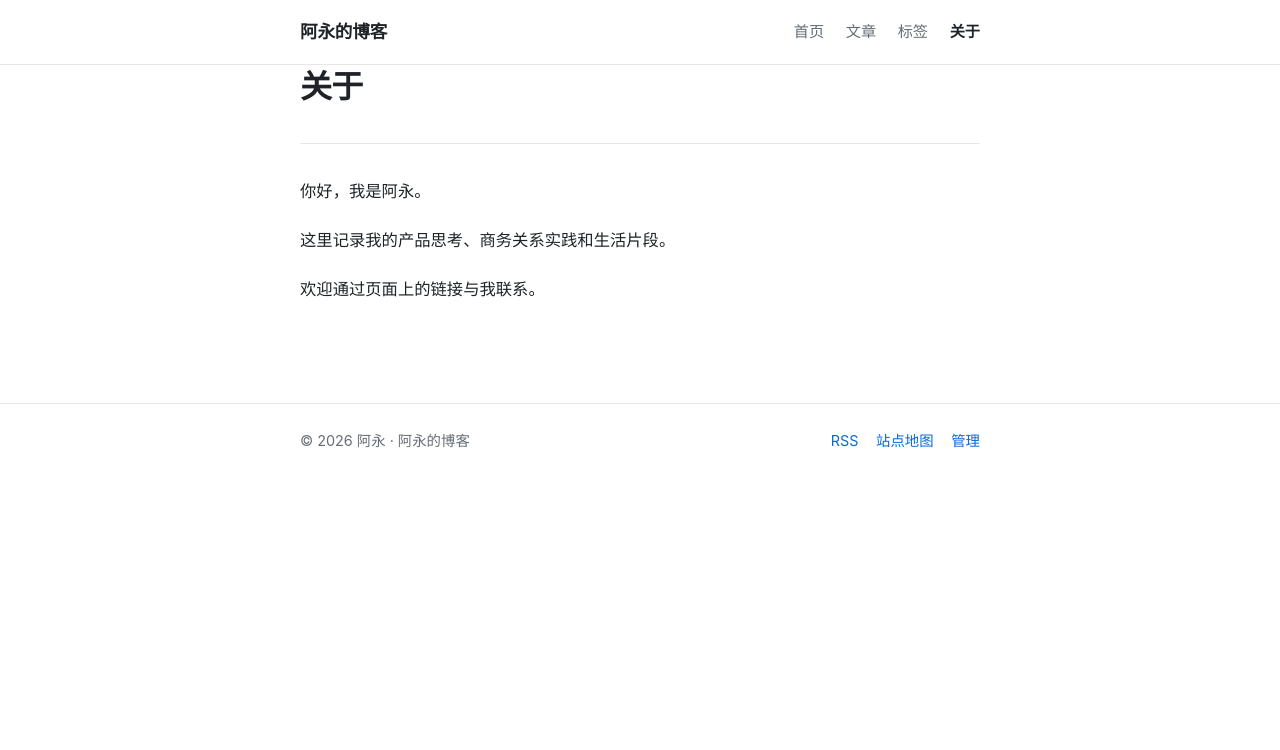
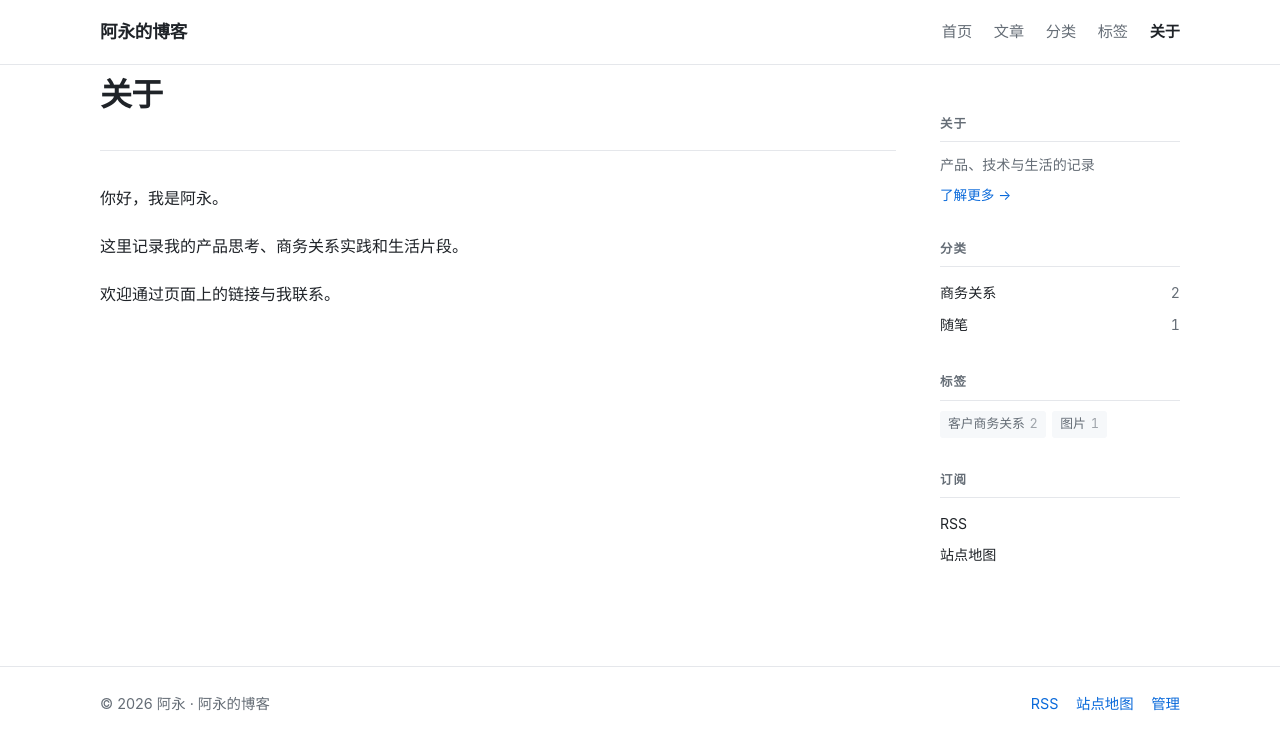
Before and after one commit to zh-simon/wordfo-blog, an Astro site: page /about/ in a window 1280 px wide. Built offline with nearby package versions, Linux system fonts and the light colour scheme; Astro itself is replaced by a stand-in of ours.

Commit message:
改版：通用页面路由、Gitee 图片修复、分类与两栏布局

```diff
--- a/public/admin/config.yml
+++ b/public/admin/config.yml
@@ -17,6 +17,7 @@ collections:
     fields:
       - { label: 标题, name: title, widget: string }
       - { label: 摘要, name: description, widget: text }
+      - { label: 分类, name: category, widget: string, default: 随笔 }
       - { label: 发布日期, name: pubDate, widget: datetime, type: date }
       - { label: 标签, name: tags, widget: list }
       - { label: 草稿, name: draft, widget: boolean, default: false }
@@ -27,6 +28,7 @@ collections:
     label_singular: 页面
     folder: src/content/pages
     create: true
+    slug: "{{slug}}"
     fields:
       - { label: 标题, name: title, widget: string }
       - { label: 摘要, name: description, widget: text }
--- /dev/null
+++ b/src/components/Sidebar.astro
@@ -0,0 +1,51 @@
+---
+import { getPublishedPosts, countBy } from '../lib/posts';
+import { SITE_DESCRIPTION } from '../consts';
+
+const posts = await getPublishedPosts();
+const categories = countBy(posts, (post) => [post.data.category]);
+const tags = countBy(posts, (post) => post.data.tags);
+---
+
+<aside class="sidebar" aria-label="站点侧栏">
+  <section class="side-block">
+    <h2 class="side-title">关于</h2>
+    <p class="side-about">{SITE_DESCRIPTION}</p>
+    <a class="side-more" href="/about/">了解更多 →</a>
+  </section>
+
+  {categories.length > 0 && (
+    <section class="side-block">
+      <h2 class="side-title">分类</h2>
+      <ul class="side-list">
+        {categories.map(([name, count]) => (
+          <li>
+            <a href={`/categories/${encodeURIComponent(name)}/`}>{name}</a>
+            <span class="side-count">{count}</span>
+          </li>
+        ))}
+      </ul>
+    </section>
+  )}
+
+  {tags.length > 0 && (
+    <section class="side-block">
+      <h2 class="side-title">标签</h2>
+      <div class="side-tags">
+        {tags.map(([name, count]) => (
+          <a href={`/tags/${encodeURIComponent(name)}/`}>
+            {name}<span>{count}</span>
+          </a>
+        ))}
+      </div>
+    </section>
+  )}
+
+  <section class="side-block">
+    <h2 class="side-title">订阅</h2>
+    <ul class="side-list">
+      <li><a href="/rss.xml">RSS</a></li>
+      <li><a href="/sitemap.xml">站点地图</a></li>
+    </ul>
+  </section>
+</aside>
--- a/src/content.config.ts
+++ b/src/content.config.ts
@@ -6,6 +6,7 @@ const posts = defineCollection({
   schema: z.object({
     title: z.string(),
     description: z.string().default(''),
+    category: z.string().default('随笔'),
     pubDate: z.coerce.date(),
     updatedDate: z.coerce.date().optional(),
     tags: z.array(z.string()).default([]),
--- a/src/layouts/BaseLayout.astro
+++ b/src/layouts/BaseLayout.astro
@@ -1,6 +1,7 @@
 ---
 import '../styles/global.css';
 import { SITE_TITLE, SITE_DESCRIPTION, SITE_URL, AUTHOR } from '../consts';
+import Sidebar from '../components/Sidebar.astro';
 
 interface Props {
   title?: string;
@@ -16,9 +17,10 @@ const path = Astro.url.pathname;
 
 const links = [
   { href: '/', label: '首页' },
-  { href: '/blog', label: '文章' },
-  { href: '/tags', label: '标签' },
-  { href: '/about', label: '关于' },
+  { href: '/blog/', label: '文章' },
+  { href: '/categories/', label: '分类' },
+  { href: '/tags/', label: '标签' },
+  { href: '/about/', label: '关于' },
 ];
 ---
 
@@ -28,6 +30,7 @@ const links = [
     <meta charset="UTF-8" />
     <meta name="viewport" content="width=device-width, initial-scale=1" />
     <meta name="description" content={description} />
+    <meta name="referrer" content="no-referrer" />
     <meta name="theme-color" content="#ffffff" media="(prefers-color-scheme: light)" />
     <meta name="theme-color" content="#0d1117" media="(prefers-color-scheme: dark)" />
     <title>{pageTitle}</title>
@@ -63,9 +66,14 @@ const links = [
         </nav>
       </div>
     </header>
-    <main id="main" class="wrap">
-      <slot />
-    </main>
+
+    <div class="wrap page-layout">
+      <main id="main" class="content">
+        <slot />
+      </main>
+      <Sidebar />
+    </div>
+
     <footer class="site-footer">
       <div class="wrap footer-inner">
         <span>© {new Date().getFullYear()} {AUTHOR} · {SITE_TITLE}</span>
--- a/src/lib/posts.ts
+++ b/src/lib/posts.ts
@@ -13,3 +13,20 @@ export function formatDate(date: Date): string {
     timeZone: 'UTC',
   }).format(date);
 }
+
+export function formatDateShort(date: Date): string {
+  const y = date.getUTCFullYear();
+  const m = String(date.getUTCMonth() + 1).padStart(2, '0');
+  const d = String(date.getUTCDate()).padStart(2, '0');
+  return `${y}.${m}.${d}`;
+}
+
+export function countBy(posts: CollectionEntry<'posts'>[], pick: (post: CollectionEntry<'posts'>) => string[]): [string, number][] {
+  const counts = new Map<string, number>();
+  for (const post of posts) {
+    for (const key of pick(post)) {
+      counts.set(key, (counts.get(key) ?? 0) + 1);
+    }
+  }
+  return [...counts.entries()].sort((a, b) => b[1] - a[1] || a[0].localeCompare(b[0]));
+}
--- /dev/null
+++ b/src/pages/[slug].astro
@@ -0,0 +1,23 @@
+---
+import { getCollection, render } from 'astro:content';
+import BaseLayout from '../layouts/BaseLayout.astro';
+
+export async function getStaticPaths() {
+  const pages = await getCollection('pages');
+  return pages.map((page) => ({ params: { slug: page.id }, props: { page } }));
+}
+
+const { page } = Astro.props;
+const { Content } = await render(page);
+---
+
+<BaseLayout title={page.data.title} description={page.data.description}>
+  <article class="article">
+    <header class="article-header">
+      <h1>{page.data.title}</h1>
+    </header>
+    <div class="article-body">
+      <Content />
+    </div>
+  </article>
+</BaseLayout>
--- a/src/pages/about.astro
+++ /dev/null
@@ -1,19 +0,0 @@
----
-import { getEntry, render } from 'astro:content';
-import BaseLayout from '../layouts/BaseLayout.astro';
-
-const entry = await getEntry('pages', 'about');
-if (!entry) throw new Error('缺少 src/content/pages/about.md');
-const { Content } = await render(entry);
----
-
-<BaseLayout title="关于" description={entry.data.description}>
-  <article class="article">
-    <header class="article-header">
-      <h1>{entry.data.title}</h1>
-    </header>
-    <div class="article-body">
-      <Content />
-    </div>
-  </article>
-</BaseLayout>
--- a/src/pages/tags/[tag].astro
+++ b/src/pages/tags/[tag].astro
@@ -23,5 +23,5 @@ const { tag, posts } = Astro.props;
   <ul class="post-list">
     {posts.map((post) => <PostCard post={post} />)}
   </ul>
-  <p style="margin-top:2rem;"><a class="back-link" href="/tags/">← 全部标签</a></p>
+  <p class="back-line"><a class="back-link" href="/tags/">← 全部标签</a></p>
 </BaseLayout>
--- a/src/styles/global.css
+++ b/src/styles/global.css
@@ -6,7 +6,8 @@
   --border: #e5e7eb;
   --accent: #0969da;
   --code-bg: #f6f8fa;
-  --max: 720px;
+  --max: 1120px;
+  --side: 240px;
 }
 
 @media (prefers-color-scheme: dark) {
@@ -22,7 +23,7 @@
 
 * { box-sizing: border-box; }
 
-html { font-size: 16px; line-height: 1.8; }
+html { font-size: 16px; line-height: 1.75; }
 
 body {
   margin: 0;
@@ -35,7 +36,6 @@ body {
 
 a { color: var(--accent); text-decoration: none; }
 a:hover { text-decoration: underline; }
-
 :focus-visible { outline: 2px solid var(--accent); outline-offset: 3px; border-radius: 2px; }
 
 .skip-link {
@@ -67,6 +67,43 @@ a:hover { text-decoration: underline; }
 .nav a:hover { color: var(--fg); text-decoration: none; }
 .nav a[aria-current="page"] { color: var(--fg); font-weight: 600; }
 
+.page-layout {
+  display: flex;
+  align-items: flex-start;
+  gap: 2.75rem;
+  padding-top: 0.5rem;
+}
+.content { flex: 1; min-width: 0; }
+
+.sidebar { flex: 0 0 var(--side); width: var(--side); font-size: 0.88rem; padding-top: 2.5rem; }
+.side-block { margin-bottom: 1.9rem; }
+.side-title {
+  font-size: 0.78rem;
+  color: var(--muted);
+  font-weight: 600;
+  letter-spacing: 0.08em;
+  margin: 0 0 0.65rem;
+  padding-bottom: 0.4rem;
+  border-bottom: 1px solid var(--border);
+}
+.side-about { color: var(--muted); margin: 0 0 0.4rem; line-height: 1.7; }
+.side-more { font-size: 0.85rem; }
+.side-list { list-style: none; margin: 0; padding: 0; }
+.side-list li { display: flex; justify-content: space-between; gap: 0.5rem; padding: 0.22rem 0; }
+.side-list a { color: var(--fg); }
+.side-list a:hover { color: var(--accent); text-decoration: none; }
+.side-count { color: var(--muted); font-variant-numeric: tabular-nums; }
+.side-tags { display: flex; flex-wrap: wrap; gap: 0.4rem; }
+.side-tags a {
+  font-size: 0.8rem;
+  color: var(--muted);
+  background: var(--code-bg);
+  padding: 0.15rem 0.5rem;
+  border-radius: 3px;
+}
+.side-tags a:hover { color: var(--accent); text-decoration: none; }
+.side-tags span { margin-left: 0.3rem; opacity: 0.6; font-variant-numeric: tabular-nums; }
+
 .site-footer {
   border-top: 1px solid var(--border);
   margin-top: 4rem;
@@ -77,34 +114,69 @@ a:hover { text-decoration: underline; }
 .footer-inner { display: flex; justify-content: space-between; gap: 1rem; flex-wrap: wrap; }
 .footer-links { display: flex; gap: 1.1rem; }
 
-.hero { padding: 2.5rem 0 2rem; }
-.hero h1 { font-size: 1.75rem; margin: 0 0 0.5rem; line-height: 1.35; letter-spacing: -0.02em; }
-.hero p { color: var(--muted); margin: 0; font-size: 1rem; }
-.section-title { font-size: 0.9rem; color: var(--muted); font-weight: 600; margin: 0 0 0.5rem; }
+.hero { padding: 2rem 0 1.5rem; }
+.hero h1 { font-size: 1.75rem; margin: 0 0 0.4rem; line-height: 1.35; letter-spacing: -0.02em; }
+.hero p { color: var(--muted); margin: 0; font-size: 0.95rem; }
+.section-title { font-size: 0.85rem; color: var(--muted); font-weight: 600; margin: 0 0 0.5rem; }
 
 .post-list { list-style: none; padding: 0; margin: 0; }
-.post-item { padding: 1.15rem 0; border-bottom: 1px solid var(--border); }
+.post-item { padding: 0.9rem 0; border-bottom: 1px dashed var(--border); }
 .post-item:last-child { border-bottom: none; }
-.post-meta { color: var(--muted); font-size: 0.85rem; margin-bottom: 0.3rem; }
-.post-title { font-size: 1.2rem; margin: 0 0 0.3rem; line-height: 1.4; }
+.post-line { display: flex; align-items: baseline; gap: 0.75rem; }
+.post-date {
+  flex: 0 0 5.1rem;
+  color: var(--muted);
+  font-size: 0.82rem;
+  font-variant-numeric: tabular-nums;
+}
+.post-title { flex: 1; min-width: 0; font-size: 1.05rem; line-height: 1.45; margin: 0; font-weight: 600; }
 .post-title a { color: var(--fg); }
 .post-title a:hover { color: var(--accent); text-decoration: none; }
-.post-desc { color: var(--muted); margin: 0; font-size: 0.95rem; }
-.tags { margin-top: 0.55rem; display: flex; gap: 0.5rem; flex-wrap: wrap; }
-.tag {
-  font-size: 0.78rem;
+.post-category {
+  flex: 0 0 auto;
+  font-size: 0.74rem;
   color: var(--muted);
   background: var(--code-bg);
-  border-radius: 999px;
-  padding: 0.1rem 0.6rem;
+  padding: 0.1rem 0.45rem;
+  border-radius: 3px;
+}
+.post-desc {
+  margin: 0.2rem 0 0 5.85rem;
+  color: var(--muted);
+  font-size: 0.88rem;
+  line-height: 1.5;
+  white-space: nowrap;
+  overflow: hidden;
+  text-overflow: ellipsis;
+}
+.post-tags { margin: 0.25rem 0 0 5.85rem; text-align: right; }
+.tag {
+  font-size: 0.76rem;
+  color: var(--muted);
+  margin-left: 0.5rem;
 }
 .tag:hover { color: var(--accent); text-decoration: none; }
 
+.index-grid { display: grid; grid-template-columns: repeat(auto-fill, minmax(150px, 1fr)); gap: 0.6rem; }
+.index-cell {
+  display: flex;
+  justify-content: space-between;
+  gap: 0.5rem;
+  padding: 0.6rem 0.8rem;
+  border: 1px solid var(--border);
+  border-radius: 6px;
+  color: var(--fg);
+}
+.index-cell:hover { border-color: var(--accent); text-decoration: none; }
+.index-count { color: var(--muted); font-variant-numeric: tabular-nums; }
+
 .article { padding-bottom: 1rem; }
-.article-header { border-bottom: 1px solid var(--border); margin-bottom: 2rem; padding-bottom: 1.5rem; }
+.article-header { border-bottom: 1px solid var(--border); margin-bottom: 2rem; padding-bottom: 1.4rem; }
 .article-header h1 { font-size: 2rem; line-height: 1.35; margin: 0 0 0.7rem; letter-spacing: -0.02em; }
-.article-body { font-size: 1.02rem; line-height: 1.9; }
+.article-meta { display: flex; flex-wrap: wrap; gap: 0.4rem 1rem; color: var(--muted); font-size: 0.85rem; }
+.article-body { font-size: 1rem; line-height: 1.9; text-align: justify; text-justify: inter-ideograph; }
 .article-body p { margin: 1.1em 0; }
+.article-body h2, .article-body h3 { text-align: left; }
 .article-body h2 { margin-top: 2.25rem; font-size: 1.4rem; letter-spacing: -0.01em; }
 .article-body h3 { margin-top: 1.75rem; font-size: 1.15rem; }
 .article-body ul, .article-body ol { padding-left: 1.5rem; }
@@ -117,6 +189,7 @@ a:hover { text-decoration: underline; }
   overflow-x: auto;
   font-size: 0.9rem;
   line-height: 1.6;
+  text-align: left;
 }
 .article-body code { font-family: ui-monospace, SFMono-Regular, Menlo, Consolas, monospace; }
 .article-body :not(pre) > code { background: var(--code-bg); padding: 0.15rem 0.35rem; border-radius: 4px; font-size: 0.88em; }
@@ -142,12 +215,33 @@ a:hover { text-decoration: underline; }
 .post-nav-title { color: var(--fg); font-size: 0.95rem; font-weight: 600; }
 .post-nav-empty { visibility: hidden; }
 
+.article-tags { margin-top: 2rem; padding-top: 1rem; border-top: 1px solid var(--border); }
+.article-tags .tag { margin-left: 0; margin-right: 0.9rem; }
+.back-line { margin-top: 2rem; }
 .back-link { font-size: 0.9rem; color: var(--muted); }
 .empty { color: var(--muted); padding: 2rem 0; }
+
+@media (max-width: 900px) {
+  .page-layout { flex-direction: column; gap: 0; }
+  .content { width: 100%; }
+  .sidebar {
+    flex: none;
+    width: 100%;
+    padding-top: 0;
+    margin-top: 2.5rem;
+    border-top: 1px solid var(--border);
+    display: grid;
+    grid-template-columns: repeat(auto-fit, minmax(180px, 1fr));
+    gap: 0 2rem;
+  }
+}
 
 @media (max-width: 600px) {
   html { font-size: 15px; }
   .hero h1, .article-header h1 { font-size: 1.6rem; }
   .post-nav { grid-template-columns: 1fr; }
   .footer-inner { flex-direction: column; }
+  .post-date { flex-basis: 4.6rem; font-size: 0.78rem; }
+  .post-category { display: none; }
+  .post-desc, .post-tags { margin-left: 5.35rem; }
 }
```
Also changed, not shown: src/components/PostCard.astro (+9 -8 lines), src/content/posts/头像.md (+2 -1 lines), src/content/posts/客户关系的等级.md (+1 -0 lines), src/content/posts/快速信任通道.md (+1 -0 lines), src/pages/blog/[...id].astro (+13 -12 lines), src/pages/categories/[category].astro (added, +30 -0 lines), src/pages/categories/index.astro (added, +26 -0 lines), src/pages/sitemap.xml.ts (+6 -2 lines), src/pages/tags/index.astro (+9 -12 lines).
